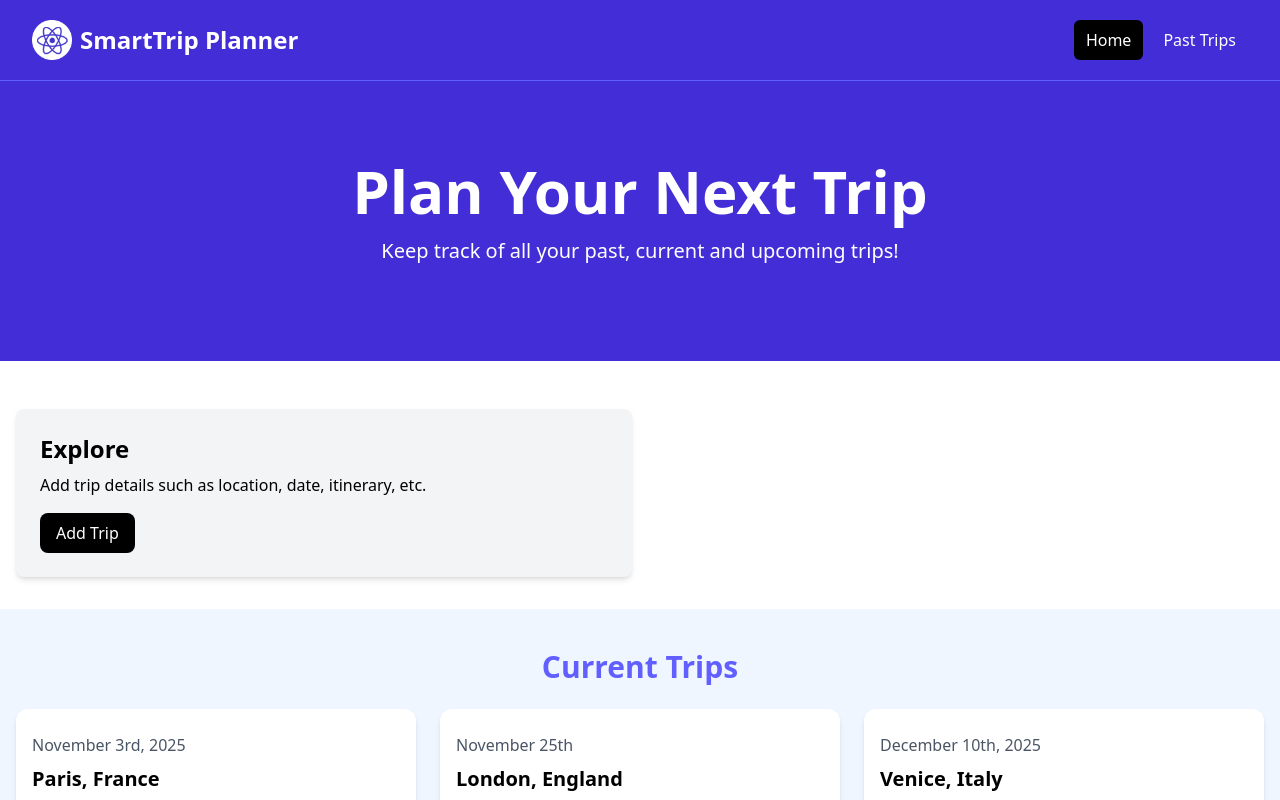
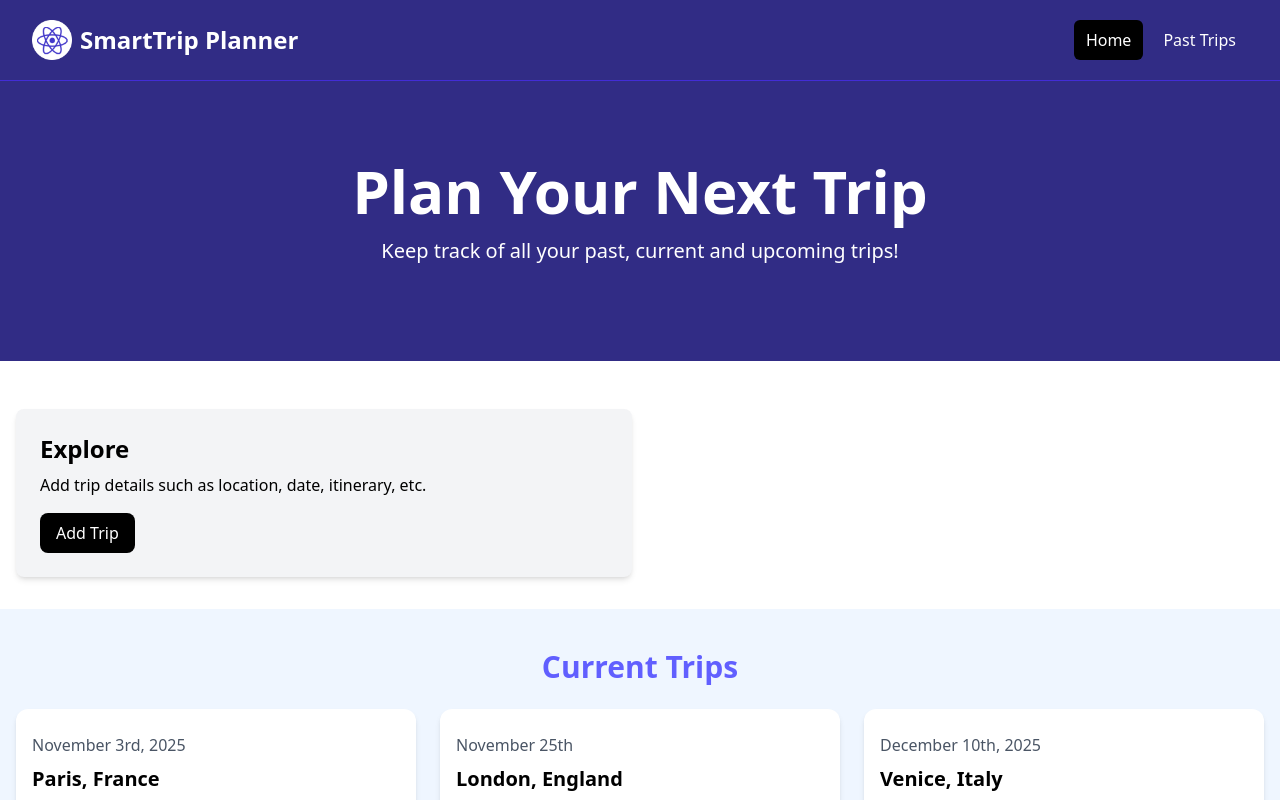
Before and after one commit to jahi-omari/trip-planner, a React (Vite) app: page / in a window 1280 px wide. Shown: the top 800 px of the page. Built offline with nearby package versions, Linux system fonts and the light colour scheme.

Commit message:
created card and home card components

```diff
--- a/src/App.jsx
+++ b/src/App.jsx
@@ -1,47 +1,16 @@
 import React from 'react'
 import Navbar from './components/navbar'
 import Hero from './components/Hero'
+import HomeCards from './components/HomeCards'
 
 const App = () => {
   return (
     <>
-    {/* <!-- Navbar --> */}
     <Navbar/>
+    <Hero title="Plan Your Next Trip" subtitle="Keep track of all your past, current and upcoming trips!"/>
+    <HomeCards/>
 
-    {/* <!-- Hero --> */}
-    <Hero/>
 
-    {/* <!-- Developers and Employers --> */}
-    <section className="py-4">
-      <div className="container-xl lg:container m-auto">
-        <div className="grid grid-cols-1 md:grid-cols-2 gap-4 p-4 rounded-lg">
-          <div className="bg-gray-100 p-6 rounded-lg shadow-md">
-            <h2 className="text-2xl font-bold">Explore</h2>
-            <p className="mt-2 mb-4">
-              Add trip details such as location, date, itinerary, etc.
-            </p>
-            <a
-              href="/jobs.html"
-              className="inline-block bg-black text-white rounded-lg px-4 py-2 hover:bg-gray-700"
-            >
-              Add Trip
-            </a>
-          </div>
-          {/* <div className="bg-indigo-100 p-6 rounded-lg shadow-md">
-            <h2 className="text-2xl font-bold">For Employers</h2>
-            <p className="mt-2 mb-4">
-              List your job to find the perfect developer for the role
-            </p>
-            <a
-              href="/add-job.html"
-              className="inline-block bg-indigo-500 text-white rounded-lg px-4 py-2 hover:bg-indigo-600"
-            >
-              Add Job
-            </a>
-          </div> */}
-        </div>
-      </div>
-    </section>
 
     {/* <!-- Browse Jobs --> */}
     <section className="bg-blue-50 px-4 py-10">
--- /dev/null
+++ b/src/components/Card.jsx
@@ -0,0 +1,9 @@
+import React from 'react'
+
+const Card = ({children}) => {
+  return (
+    <div className='bg-gray-100 p-6 rounded-lg shadow-md'>{children}</div>
+  )
+}
+
+export default Card
--- a/src/components/Hero.jsx
+++ b/src/components/Hero.jsx
@@ -1,10 +1,10 @@
 import React from 'react'
 
-const Hero = () => {
+const Hero = ({title, subtitle}) => {
   return (
     <>
     {/* <!-- Hero --> */}
-    <section className="bg-indigo-700 py-20 mb-4">
+    <section className="bg-indigo-900 py-20 mb-4">
       <div
         className="max-w-7xl mx-auto px-4 sm:px-6 lg:px-8 flex flex-col items-center"
       >
@@ -12,10 +12,10 @@ const Hero = () => {
           <h1
             className="text-4xl font-extrabold text-white sm:text-5xl md:text-6xl"
           >
-            Plan Your Next Trip
+            {title}
           </h1>
           <p className="my-4 text-xl text-white">
-            Keep track of all your past, current and upcoming trips!
+            {subtitle}
           </p>
         </div>
       </div>
--- /dev/null
+++ b/src/components/HomeCards.jsx
@@ -0,0 +1,39 @@
+import React from 'react'
+import Card from './Card'
+
+const HomeCards = () => {
+  return (
+    <section className="py-4">
+      <div className="container-xl lg:container m-auto">
+        <div className="grid grid-cols-1 md:grid-cols-2 gap-4 p-4 rounded-lg">
+          <Card>
+            <h2 className="text-2xl font-bold">Explore</h2>
+            <p className="mt-2 mb-4">
+              Add trip details such as location, date, itinerary, etc.
+            </p>
+            <a
+              href="/jobs.html"
+              className="inline-block bg-black text-white rounded-lg px-4 py-2 hover:bg-gray-700"
+            >
+              Add Trip
+            </a>
+          </Card>
+          {/* <div className="bg-indigo-100 p-6 rounded-lg shadow-md">
+            <h2 className="text-2xl font-bold">For Employers</h2>
+            <p className="mt-2 mb-4">
+              List your job to find the perfect developer for the role
+            </p>
+            <a
+              href="/add-job.html"
+              className="inline-block bg-indigo-500 text-white rounded-lg px-4 py-2 hover:bg-indigo-600"
+            >
+              Add Job
+            </a>
+          </div> */}
+        </div>
+      </div>
+    </section>
+  )
+}
+
+export default HomeCards
--- a/src/components/Navbar.jsx
+++ b/src/components/Navbar.jsx
@@ -3,7 +3,7 @@ import logo from '../assets/images/logo.png'
 
 const navbar = () => {
   return (
-    <nav className="bg-indigo-700 border-b border-indigo-500">
+    <nav className="bg-indigo-900 border-b border-indigo-700">
       <div className="mx-auto max-w-7xl px-2 sm:px-6 lg:px-8">
         <div className="flex h-20 items-center justify-between">
           <div
```
